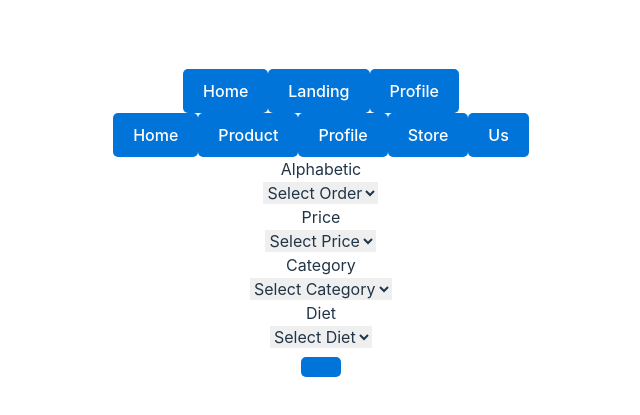
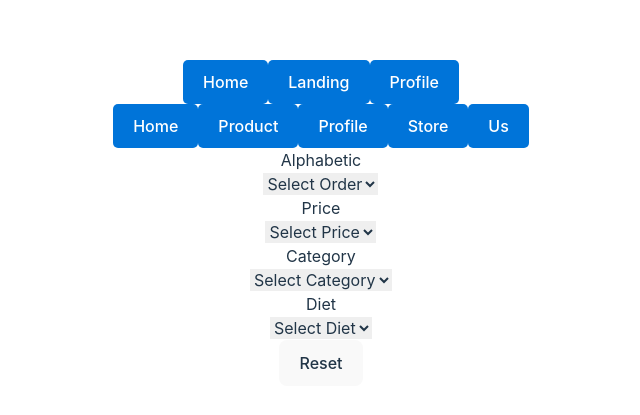
Before and after one commit to mateoOA/pf-front, a React (Vite) app: page / in a window 1280 px wide. Shown: the part 177-592 px from the top of the page, without its empty margins (319-959 px from the left). Built offline with nearby package versions, Linux system fonts and the light colour scheme.

Commit message:
cambio minimo

```diff
--- a/src/views/Filtered/Filtered.jsx
+++ b/src/views/Filtered/Filtered.jsx
@@ -1,11 +1,11 @@
 import React from "react";
-//import { useDispatch, useSelector } from "react-redux";
+import { useDispatch, useSelector } from "react-redux";
 
-//import {} from "../../redux/actions";
-import GralButton from "../../components/button/button";
+import {} from "../../redux/actions";
+
 
 export default function Filtered() {
-/*   const handleAoZ = (event) => {
+  /*   const handleAoZ = (event) => {
     dispatch(orderAz(event.target.value));
   };
 
@@ -26,7 +26,7 @@ export default function Filtered() {
     <div class="flex flex-row">
       <div>
         <h3>Alphabetic</h3>
-        <select name="A_Z"/*  onChange={handleAoZ} */ defaultValue="Default">
+        <select name="A_Z" /*  onChange={handleAoZ} */ defaultValue="Default">
           <option value="Default">Select Order</option>
           <option value="A">A - Z</option>
           <option value="Z">Z - A</option>
@@ -35,7 +35,10 @@ export default function Filtered() {
 
       <div>
         <h3>Price</h3>
-        <select name="Price" /* onChange={handleOrderPrice} */ defaultValue="Default">
+        <select
+          name="Price"
+          /* onChange={handleOrderPrice} */ defaultValue="Default"
+        >
           <option value="Default">Select Price</option>
           <option value="maximum">Maximum</option>
           <option value="minimum">Minimum</option>
@@ -46,7 +49,7 @@ export default function Filtered() {
         <h3>Category</h3>
         <select
           name="Category"
-         /*  onChange={handleFilterCategory} */
+          /*  onChange={handleFilterCategory} */
           defaultValue="Default"
         >
           <option value="Default">Select Category</option>
@@ -57,13 +60,16 @@ export default function Filtered() {
 
       <div>
         <h3>Diet</h3>
-        <select name="Diet" /* onChange={handleFilterDiet}  */defaultValue="Default">
+        <select
+          name="Diet"
+          /* onChange={handleFilterDiet}  */ defaultValue="Default"
+        >
           <option value="Default">Select Diet</option>
           <option value="vegetarian">Vegetarian</option>
           <option value="vegan">Vegan</option>
         </select>
       </div>
-      <GralButton /* onClick={handleReset} */> Reset</GralButton>
+      <button /* onClick={handleReset} */> Reset</button>
     </div>
   );
 }
--- a/src/views/Paginated/Paginated.jsx
+++ b/src/views/Paginated/Paginated.jsx
@@ -58,7 +58,7 @@ export default function Paginated({
 /* Luego en Cards
 const { products } = useSelector((state) => state);
 const [currentPage, setCurrentPage] = useState(1);
-const [currentCharacters, setCurrentCharacters] = useState([]);
+const [currentProducts, setCurrentProducts] = useState([]);
 const indexOFLastCharacter = currentPage * charactersPerPage;
 const indexOfFirstCharactetr = indexOFLastCharacter - charactersPerPage;
 const charactersPerPage = 8;
```
